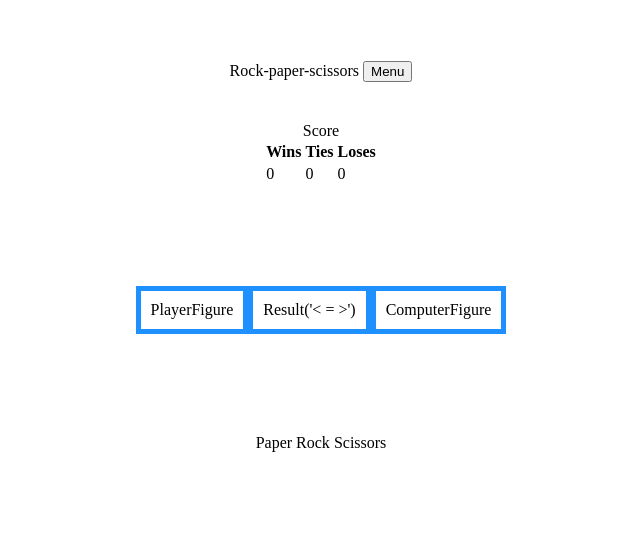
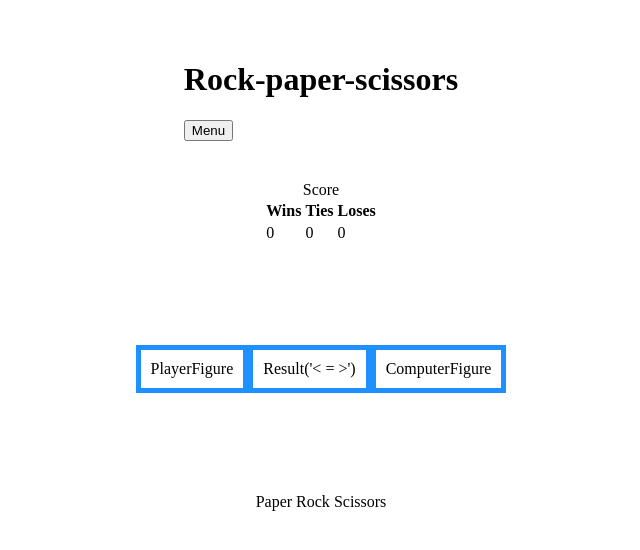
Before and after one commit to Victhor-um/Rock-Paper-Scissors, a plain HTML site: page index.html in a window 1280 px wide. Shown: the whole page, without its empty margins (18-658 px from the left). Drawn offline with Linux system fonts and the light colour scheme.

Commit message:
minor fix

```diff
--- a/index.html
+++ b/index.html
@@ -10,8 +10,10 @@
   </head>
   <body>
     <div class="wrapper">
-      <div class="title"><h1></h1>Rock-paper-scissors</h1>
-      <button id='menu'>Menu</button></div>
+      <div class="title">
+        <h1>Rock-paper-scissors</h1>
+        <button id="menu">Menu</button>
+      </div>
       <div class="score">
         <table>
           <caption>
```
